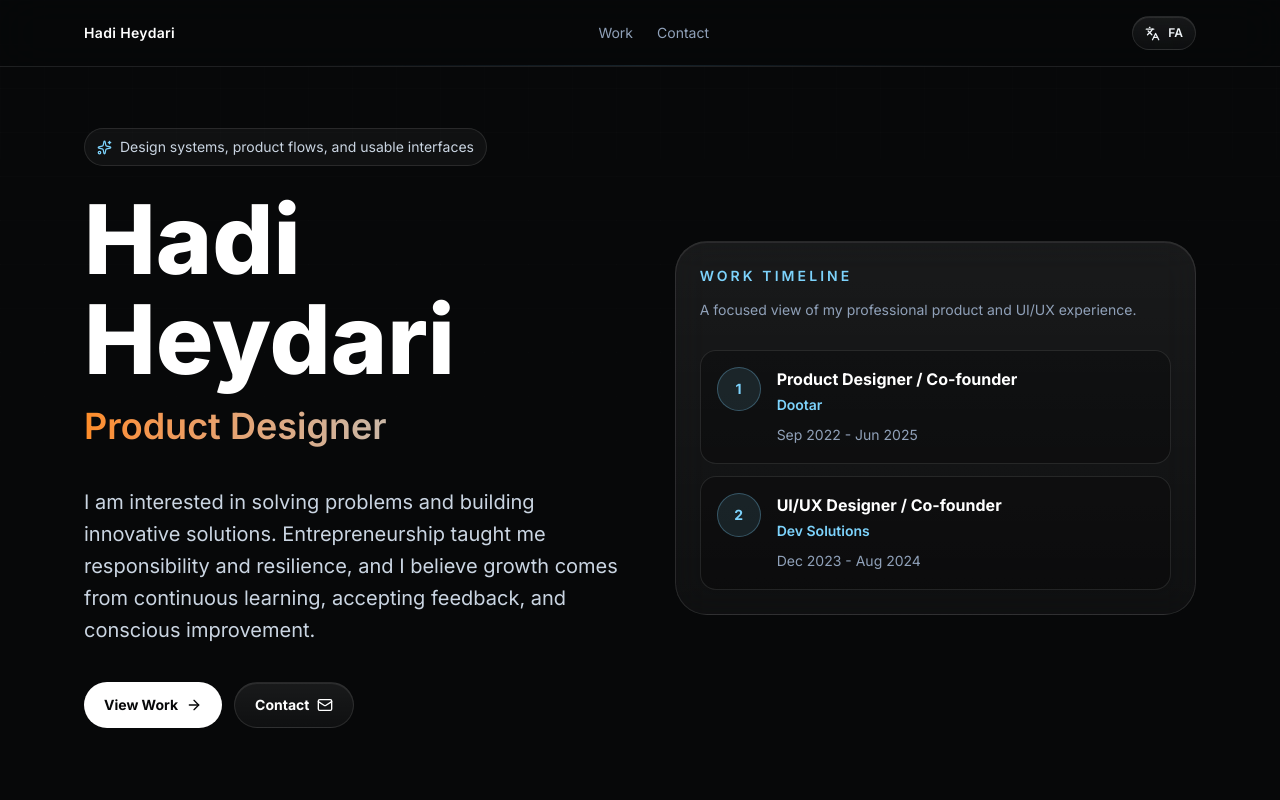
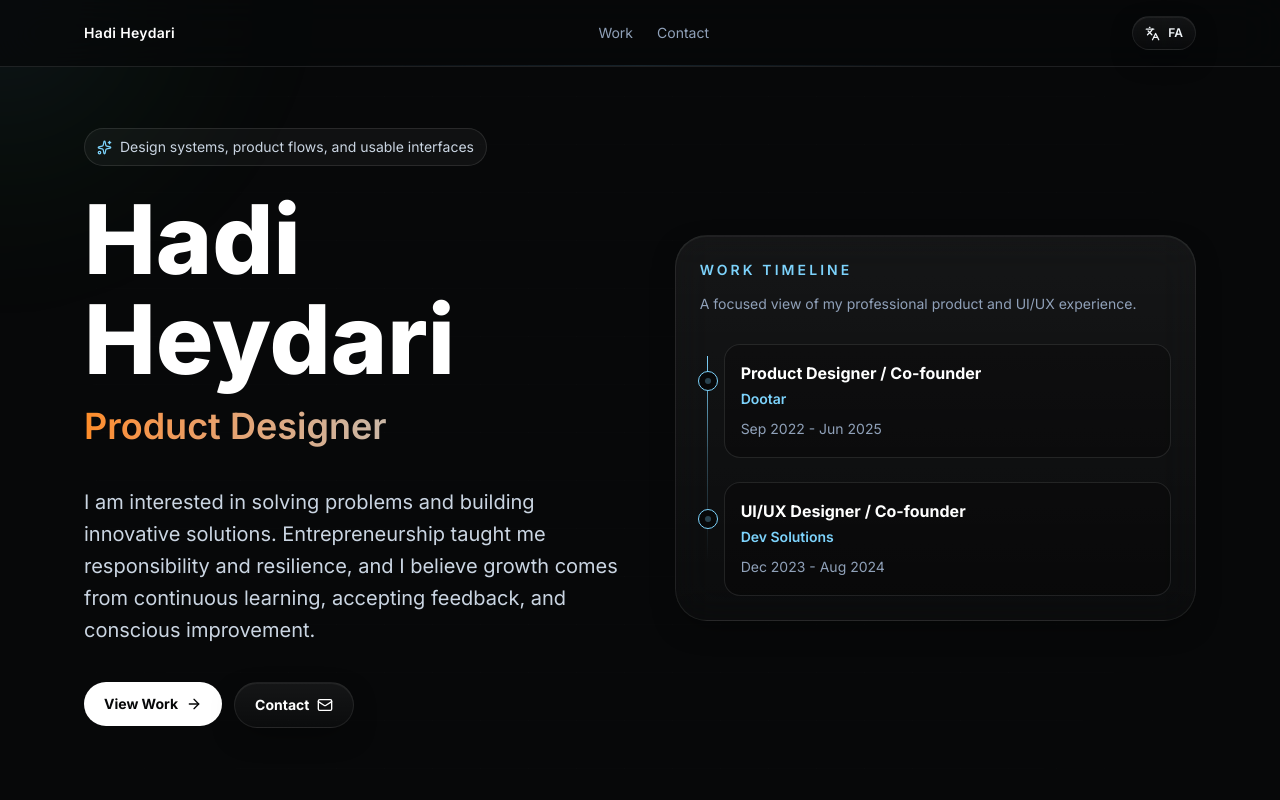
Before and after one commit to hadiheydari-git/Portfolio, a React (Vite) app: page / in a window 1280 px wide. Shown: the top 800 px of the page. Built offline with nearby package versions, Linux system fonts and the light colour scheme.

Commit message:
Hadi Heydari Portfolio

```diff
--- a/index.html
+++ b/index.html
@@ -1,13 +1,16 @@
 <!doctype html>
 <html lang="en">
+
 <head>
   <meta charset="UTF-8" />
   <link rel="icon" type="image/svg+xml" href="/favicon.svg" />
   <meta name="viewport" content="width=device-width, initial-scale=1.0" />
-    <title>new-folder--2-</title>
+  <title>Hadi Heydari Portfolio</title>
 </head>
+
 <body>
   <div id="root"></div>
   <script type="module" src="/src/main.jsx"></script>
 </body>
+
 </html>
--- a/package.json
+++ b/package.json
@@ -1,5 +1,5 @@
 {
-  "name": "new-folder--2-",
+  "name": "Hadi Heydari Portfolio",
   "private": true,
   "version": "0.0.0",
   "type": "module",
--- a/src/App.jsx
+++ b/src/App.jsx
@@ -1,4 +1,4 @@
-import { useState } from 'react'
+import { useState, useEffect, useRef } from 'react'
 import { AnimatePresence, motion } from 'framer-motion'
 import {
   ArrowRight,
@@ -24,6 +24,36 @@ import {
   Sparkles,
   X,
 } from 'lucide-react'
+
+function Magnetic({ children }) {
+  const ref = useRef(null)
+  const [position, setPosition] = useState({ x: 0, y: 0 })
+
+  const handleMouseMove = (e) => {
+    const { clientX, clientY } = e
+    if (!ref.current) return
+    const { left, top, width, height } = ref.current.getBoundingClientRect()
+    const x = clientX - (left + width / 2)
+    const y = clientY - (top + height / 2)
+    setPosition({ x: x * 0.3, y: y * 0.3 })
+  }
+
+  const handleMouseLeave = () => {
+    setPosition({ x: 0, y: 0 })
+  }
+
+  return (
+    <motion.div
+      ref={ref}
+      onMouseMove={handleMouseMove}
+      onMouseLeave={handleMouseLeave}
+      animate={{ x: position.x, y: position.y }}
+      transition={{ type: 'spring', stiffness: 150, damping: 15, mass: 0.1 }}
+    >
+      {children}
+    </motion.div>
+  )
+}
 
 const contactInfo = {
   email: 'hadiheydari.business@gmail.com',
@@ -69,6 +99,8 @@ const content = {
     birthLabel: 'Birth year',
     social: 'Social links',
     placeholder: 'Preview image will be added later',
+    copiedSuccess: 'Copied!',
+    clickToCopy: 'Click to copy',
   },
   fa: {
     nav: ['نمونه‌کارها', 'تماس'],
@@ -105,6 +137,8 @@ const content = {
     birthLabel: 'سال تولد',
     social: 'لینک‌ها',
     placeholder: 'تصویر پیش‌نمایش بعدا اضافه می‌شود',
+    copiedSuccess: 'کپی شد!',
+    clickToCopy: 'کپی ایمیل',
   },
 }
 
@@ -329,9 +363,19 @@ function App() {
   const t = content[lang]
   const isFa = lang === 'fa'
 
+  useEffect(() => {
+    const handleMouseMove = (e) => {
+      document.documentElement.style.setProperty('--mouse-x', `${e.clientX}px`)
+      document.documentElement.style.setProperty('--mouse-y', `${e.clientY}px`)
+    }
+    window.addEventListener('mousemove', handleMouseMove)
+    return () => window.removeEventListener('mousemove', handleMouseMove)
+  }, [])
+
   return (
     <div dir={t.dir} className="relative min-h-screen overflow-hidden bg-ink text-slate-50">
       <div className="noise pointer-events-none fixed inset-0 opacity-45" />
+      <div className="glow-spotlight" />
 
       <header className="fixed inset-x-0 top-0 z-40 border-b border-white/10 bg-ink/70 backdrop-blur-xl">
         <nav className="mx-auto flex max-w-6xl items-center justify-between px-5 py-4">
@@ -349,6 +393,7 @@ function App() {
               </a>
             ))}
           </div>
+          <Magnetic>
             <button
               type="button"
               onClick={() => setLang(isFa ? 'en' : 'fa')}
@@ -358,6 +403,7 @@ function App() {
               <Languages size={15} />
               {isFa ? 'EN' : 'FA'}
             </button>
+          </Magnetic>
         </nav>
         <motion.div
           aria-hidden="true"
@@ -367,7 +413,15 @@ function App() {
         />
       </header>
 
-      <main className="relative z-10 mx-auto max-w-6xl px-5">
+      <AnimatePresence mode="wait">
+        <motion.main
+          key={lang}
+          initial={{ opacity: 0, y: 10 }}
+          animate={{ opacity: 1, y: 0 }}
+          exit={{ opacity: 0, y: -10 }}
+          transition={{ duration: 0.35, ease: softEase }}
+          className="relative z-10 mx-auto max-w-6xl px-5"
+        >
         <section id="home" className="flex min-h-screen items-center pb-20 pt-32">
           <div className="grid w-full gap-12 lg:grid-cols-[1.02fr_0.98fr] lg:items-center">
             <motion.div
@@ -395,6 +449,7 @@ function App() {
                 {t.intro}
               </p>
               <div className="mt-9 flex flex-col gap-3 sm:flex-row">
+                <Magnetic>
                   <a
                     href="#work"
                     className="inline-flex items-center justify-center gap-2 rounded-full bg-white px-5 py-3 text-sm font-bold text-ink transition hover:-translate-y-0.5 hover:bg-neon"
@@ -402,6 +457,8 @@ function App() {
                     {t.ctaWork}
                     <ArrowRight size={16} className={isFa ? 'rotate-180' : ''} />
                   </a>
+                </Magnetic>
+                <Magnetic>
                   <a
                     href="#contact"
                     className="glass inline-flex items-center justify-center gap-2 rounded-full px-5 py-3 text-sm font-bold text-white transition hover:-translate-y-0.5 hover:border-neon/50"
@@ -409,6 +466,7 @@ function App() {
                     {t.ctaContact}
                     <Mail size={16} />
                   </a>
+                </Magnetic>
               </div>
             </motion.div>
 
@@ -426,21 +484,32 @@ function App() {
                   <p className="mt-3 text-sm leading-6 text-slate-400">{t.timelineNote}</p>
                 </div>
               </div>
-              <div className="mt-7 grid gap-3">
+              <div className="relative mt-7 space-y-6 ltr:pl-6 rtl:pr-6">
+                {/* Continuous glowing path line */}
+                <div className="absolute top-3 bottom-3 w-[1px] bg-gradient-to-b from-neon via-neon/30 to-transparent ltr:left-[7px] rtl:right-[7px]" />
+
                 {experiences.map((experience, index) => (
                   <motion.div
                     key={experience.company.en}
-                    className="relative rounded-2xl border border-white/10 bg-black/25 p-4"
+                    onClick={() => {
+                      const el = document.getElementById(`exp-${index}`)
+                      if (el) {
+                        el.scrollIntoView({ behavior: 'smooth', block: 'center' })
+                      }
+                    }}
+                    className="group relative cursor-pointer rounded-2xl border border-white/10 bg-black/25 p-4 transition-all duration-300 hover:border-neon/30 hover:bg-neon/[0.02]"
                     initial={{ opacity: 0, x: isFa ? 12 : -12, filter: 'blur(10px)' }}
                     animate={{ opacity: 1, x: 0, filter: 'blur(0px)' }}
                     transition={revealTransition(0.28 + index * 0.12, 0.9)}
                   >
+                    {/* Centered dot on the timeline path */}
+                    <div className="absolute top-[26px] flex h-5 w-5 items-center justify-center rounded-full border border-neon bg-ink transition-all duration-300 group-hover:scale-125 group-hover:shadow-[0_0_10px_rgba(125,211,252,0.6)] ltr:-left-[27px] rtl:-right-[27px]">
+                      <div className="h-1.5 w-1.5 rounded-full bg-neon animate-pulse-slow" />
+                    </div>
+
                     <div className="flex gap-4">
-                      <div className="grid h-11 w-11 shrink-0 place-items-center rounded-full border border-neon/30 bg-neon/10 text-sm font-bold text-neon">
-                        {index + 1}
-                      </div>
                       <div>
-                        <p className="font-bold text-white">{experience.role[lang]}</p>
+                        <p className="font-bold text-white group-hover:text-neon transition-colors duration-300">{experience.role[lang]}</p>
                         <p className="mt-1 text-sm font-semibold text-neon">
                           {experience.company[lang]}
                         </p>
@@ -469,7 +538,12 @@ function App() {
             <div className="grid gap-5">
               <div className="grid gap-5">
                 {experiences.map((experience, index) => (
-                  <motion.div key={experience.company.en} {...fadeUp(0.1 + index * 0.12)}>
+                  <motion.div
+                    key={experience.company.en}
+                    id={`exp-${index}`}
+                    className="scroll-mt-24"
+                    {...fadeUp(0.1 + index * 0.12)}
+                  >
                     <ExperienceCard experience={experience} lang={lang} />
                   </motion.div>
                 ))}
@@ -482,13 +556,15 @@ function App() {
                     const Icon = skillIcons[skill.icon]
 
                     return (
-                      <div
+                      <motion.div
                         key={skill.en}
-                        className="flex items-center gap-2 rounded-full border border-white/10 px-4 py-3 text-sm text-slate-300"
+                        whileHover={{ y: -3, scale: 1.02 }}
+                        transition={{ type: 'spring', stiffness: 300, damping: 15 }}
+                        className="flex items-center gap-2 rounded-full border border-white/10 px-4 py-3 text-sm text-slate-300 transition-colors duration-300 hover:border-neon/30 hover:bg-neon/[0.02] hover:text-white cursor-default"
                       >
                         <Icon size={16} className="shrink-0 text-neon" />
                         {skill[lang]}
-                      </div>
+                      </motion.div>
                     )
                   })}
                 </div>
@@ -562,6 +638,9 @@ function App() {
                 icon={<Mail size={18} className="text-neon" />}
                 label={t.emailLabel}
                 value={contactInfo.email}
+                isEmail={true}
+                copySuccessLabel={t.copiedSuccess}
+                clickToCopyLabel={t.clickToCopy}
               />
               <ContactRow
                 href={`tel:${contactInfo.phoneEn}`}
@@ -594,7 +673,8 @@ function App() {
             </div>
           </motion.div>
         </section>
-      </main>
+        </motion.main>
+      </AnimatePresence>
 
       <ProjectModal
         project={activeProject}
@@ -654,11 +734,24 @@ function ExperienceCard({ experience, lang }) {
   )
 }
 
-function ContactRow({ href, icon, label, value }) {
+function ContactRow({ href, icon, label, value, isEmail = false, copySuccessLabel = '', clickToCopyLabel = '' }) {
+  const [copied, setCopied] = useState(false)
+
+  const handleCopy = (e) => {
+    if (isEmail) {
+      e.preventDefault()
+      navigator.clipboard.writeText(value)
+      setCopied(true)
+      setTimeout(() => setCopied(false), 2000)
+    }
+  }
+
   return (
-    <a
-      href={href}
-      className="group flex items-center justify-between rounded-2xl border border-white/10 bg-black/25 px-5 py-4 text-sm font-semibold text-white transition hover:border-neon/50"
+    <div
+      onClick={handleCopy}
+      className={`group relative flex items-center justify-between rounded-2xl border border-white/10 bg-black/25 px-5 py-4 text-sm font-semibold text-white transition hover:border-neon/50 ${
+        isEmail ? 'cursor-pointer select-none' : ''
+      }`}
     >
       <span className="inline-flex min-w-0 items-center gap-3">
         {icon}
@@ -667,8 +760,46 @@ function ContactRow({ href, icon, label, value }) {
           <span className="block break-all">{value}</span>
         </span>
       </span>
+      {isEmail ? (
+        <div className="flex items-center gap-3">
+          <AnimatePresence mode="wait">
+            {copied ? (
+              <motion.span
+                key="copied"
+                initial={{ opacity: 0, scale: 0.8 }}
+                animate={{ opacity: 1, scale: 1 }}
+                exit={{ opacity: 0, scale: 0.8 }}
+                className="text-xs text-signal font-bold"
+              >
+                {copySuccessLabel}
+              </motion.span>
+            ) : (
+              <motion.span
+                key="copy"
+                initial={{ opacity: 0 }}
+                animate={{ opacity: 1 }}
+                exit={{ opacity: 0 }}
+                className="text-xs text-slate-500 font-normal group-hover:text-neon"
+              >
+                {clickToCopyLabel}
+              </motion.span>
+            )}
+          </AnimatePresence>
+          <a
+            href={href}
+            onClick={(e) => e.stopPropagation()}
+            className="p-1 rounded-lg hover:bg-white/10 text-slate-400 hover:text-white transition"
+            title="Send Email"
+          >
+            <Send size={16} />
+          </a>
+        </div>
+      ) : (
+        <a href={href} className="flex items-center">
           <Send size={16} className="shrink-0 transition group-hover:translate-x-1" />
         </a>
+      )}
+    </div>
   )
 }
 
@@ -685,14 +816,50 @@ function ProjectCard({ project, lang, index, placeholder, onOpen }) {
   const glow = isGreen ? 'hover:shadow-green' : 'hover:shadow-orange'
   const color = isGreen ? 'text-signal border-signal/25 bg-signal/10' : 'text-citrus border-citrus/25 bg-citrus/10'
 
+  const [rotateX, setRotateX] = useState(0)
+  const [rotateY, setRotateY] = useState(0)
+
+  const handleMouseMove = (e) => {
+    const card = e.currentTarget
+    const rect = card.getBoundingClientRect()
+    const x = e.clientX - rect.left
+    const y = e.clientY - rect.top
+    const centerX = rect.width / 2
+    const centerY = rect.height / 2
+
+    // Smooth 3D tilt calculations (capped at max 6 degrees)
+    const rX = ((y - centerY) / centerY) * -5
+    const rY = ((x - centerX) / centerX) * 5
+
+    setRotateX(rX)
+    setRotateY(rY)
+  }
+
+  const handleMouseLeave = () => {
+    setRotateX(0)
+    setRotateY(0)
+  }
+
   return (
     <motion.button
       type="button"
       onClick={onOpen}
+      onMouseMove={handleMouseMove}
+      onMouseLeave={handleMouseLeave}
       {...fadeUp(index * 0.1)}
-      className={`group glass overflow-hidden rounded-[1.5rem] text-start transition duration-300 hover:-translate-y-1 hover:border-white/20 ${glow}`}
+      style={{
+        transformStyle: 'preserve-3d',
+        perspective: 1000,
+      }}
+      className={`group glass overflow-hidden rounded-[1.5rem] text-start transition duration-300 hover:border-white/20 ${glow}`}
     >
-      <div className="aspect-[16/11] overflow-hidden bg-white/[0.03]">
+      <motion.div
+        animate={{ rotateX, rotateY }}
+        transition={{ type: 'spring', stiffness: 220, damping: 22 }}
+        style={{ transformStyle: 'preserve-3d' }}
+        className="w-full h-full"
+      >
+        <div className="aspect-[16/11] overflow-hidden bg-white/[0.03]" style={{ transform: 'translateZ(30px)' }}>
           {project.image ? (
             <img
               src={project.image}
@@ -703,7 +870,7 @@ function ProjectCard({ project, lang, index, placeholder, onOpen }) {
             <PlaceholderPreview label={placeholder} />
           )}
         </div>
-      <div className="p-5 sm:p-6">
+        <div className="p-5 sm:p-6" style={{ transform: 'translateZ(20px)' }}>
           <div className="flex flex-wrap items-center gap-2">
             <span className={`inline-flex rounded-full border px-3 py-1 text-xs font-bold ${color}`}>
               {project.category[lang]}
@@ -724,12 +891,17 @@ function ProjectCard({ project, lang, index, placeholder, onOpen }) {
             <BriefcaseBusiness className="mt-1 shrink-0 text-slate-500 transition group-hover:text-neon" size={21} />
           </div>
         </div>
+      </motion.div>
     </motion.button>
   )
 }
 
 function ProjectModal({ project, lang, closeLabel, galleryLabel, placeholder, onClose }) {
   const [selectedIndex, setSelectedIndex] = useState(0)
+
+  useEffect(() => {
+    setSelectedIndex(0)
+  }, [project?.id])
 
   if (!project) return null
 
@@ -770,14 +942,32 @@ function ProjectModal({ project, lang, closeLabel, galleryLabel, placeholder, on
           </div>
           <div className="grid gap-0 lg:grid-cols-[1.05fr_0.95fr]">
             <div className={`max-h-[74vh] overflow-auto bg-black/30 p-4 ${scrollClass}`}>
-              <div className="overflow-hidden rounded-2xl border border-white/10 bg-white/[0.03]">
+              <div className="relative overflow-hidden rounded-2xl border border-white/10 bg-white/[0.03] aspect-[16/11]">
+                <AnimatePresence mode="wait">
                   {activeImage ? (
-                  <img src={activeImage} alt="" className="w-full object-cover object-top" />
+                    <motion.img
+                      key={activeImage}
+                      src={activeImage}
+                      alt=""
+                      initial={{ opacity: 0, scale: 0.97 }}
+                      animate={{ opacity: 1, scale: 1 }}
+                      exit={{ opacity: 0, scale: 1.03 }}
+                      transition={{ duration: 0.3, ease: 'easeInOut' }}
+                      className="absolute inset-0 h-full w-full object-cover object-top"
+                    />
                   ) : (
-                  <div className="aspect-[4/5]">
+                    <motion.div
+                      key="placeholder"
+                      initial={{ opacity: 0 }}
+                      animate={{ opacity: 1 }}
+                      exit={{ opacity: 0 }}
+                      transition={{ duration: 0.3 }}
+                      className="absolute inset-0 h-full w-full"
+                    >
                       <PlaceholderPreview label={placeholder} />
-                  </div>
+                    </motion.div>
                   )}
+                </AnimatePresence>
               </div>
               <div className="mt-4 grid grid-cols-4 gap-3">
                 {images.map((image, index) => (
--- a/src/index.css
+++ b/src/index.css
@@ -52,18 +52,63 @@ a {
 
 .noise {
   background-image:
-    linear-gradient(rgba(255, 255, 255, 0.035) 1px, transparent 1px),
-    linear-gradient(90deg, rgba(255, 255, 255, 0.025) 1px, transparent 1px);
-  background-size: 44px 44px;
-  mask-image: linear-gradient(to bottom, black, transparent 80%);
+    linear-gradient(rgba(255, 255, 255, 0.03) 1px, transparent 1px),
+    linear-gradient(90deg, rgba(255, 255, 255, 0.02) 1px, transparent 1px);
+  background-size: 48px 48px;
+  mask-image: radial-gradient(circle at 50% 50%, black 60%, transparent 100%);
+  opacity: 0.35;
 }
 
 .glass {
-  background: linear-gradient(180deg, rgba(255, 255, 255, 0.075), rgba(255, 255, 255, 0.035));
-  border: 1px solid rgba(255, 255, 255, 0.1);
-  box-shadow: inset 0 1px 0 rgba(255, 255, 255, 0.08);
-  backdrop-filter: blur(18px);
+  background: linear-gradient(180deg, rgba(255, 255, 255, 0.06), rgba(255, 255, 255, 0.02));
+  border: 1px solid rgba(255, 255, 255, 0.08);
+  box-shadow:
+    inset 0 1px 0 rgba(255, 255, 255, 0.05),
+    0 10px 30px -10px rgba(0, 0, 0, 0.5);
+  backdrop-filter: blur(20px);
+  transition: all 0.4s cubic-bezier(0.16, 1, 0.3, 1);
 }
+
+.glass:hover {
+  background: linear-gradient(180deg, rgba(255, 255, 255, 0.09), rgba(255, 255, 255, 0.03));
+  border-color: rgba(255, 255, 255, 0.15);
+  box-shadow:
+    inset 0 1px 0 rgba(255, 255, 255, 0.08),
+    0 20px 40px -15px rgba(0, 0, 0, 0.7);
+}
+
+.glow-spotlight {
+  position: fixed;
+  pointer-events: none;
+  z-index: 0;
+  width: 600px;
+  height: 600px;
+  border-radius: 50%;
+  background: radial-gradient(circle, rgba(125, 211, 252, 0.07) 0%, rgba(46, 209, 95, 0.03) 40%, transparent 70%);
+  transform: translate(-50%, -50%);
+  transition: width 0.3s ease, height 0.3s ease;
+  filter: blur(40px);
+}
+
+.magnetic-btn {
+  transition: transform 0.2s cubic-bezier(0.25, 1, 0.5, 1), box-shadow 0.2s ease;
+}
+
+@keyframes pulse-slow {
+  0%, 100% {
+    opacity: 0.25;
+    transform: scale(1);
+  }
+  50% {
+    opacity: 0.45;
+    transform: scale(1.05);
+  }
+}
+
+.animate-pulse-slow {
+  animation: pulse-slow 8s infinite ease-in-out;
+}
+
 
 .scrollbar-orange,
 .scrollbar-green {
```
Also changed, not shown: 2 other files (tests, documents, lock files or other folders). Lines whose indentation alone changed are shown as unchanged.
